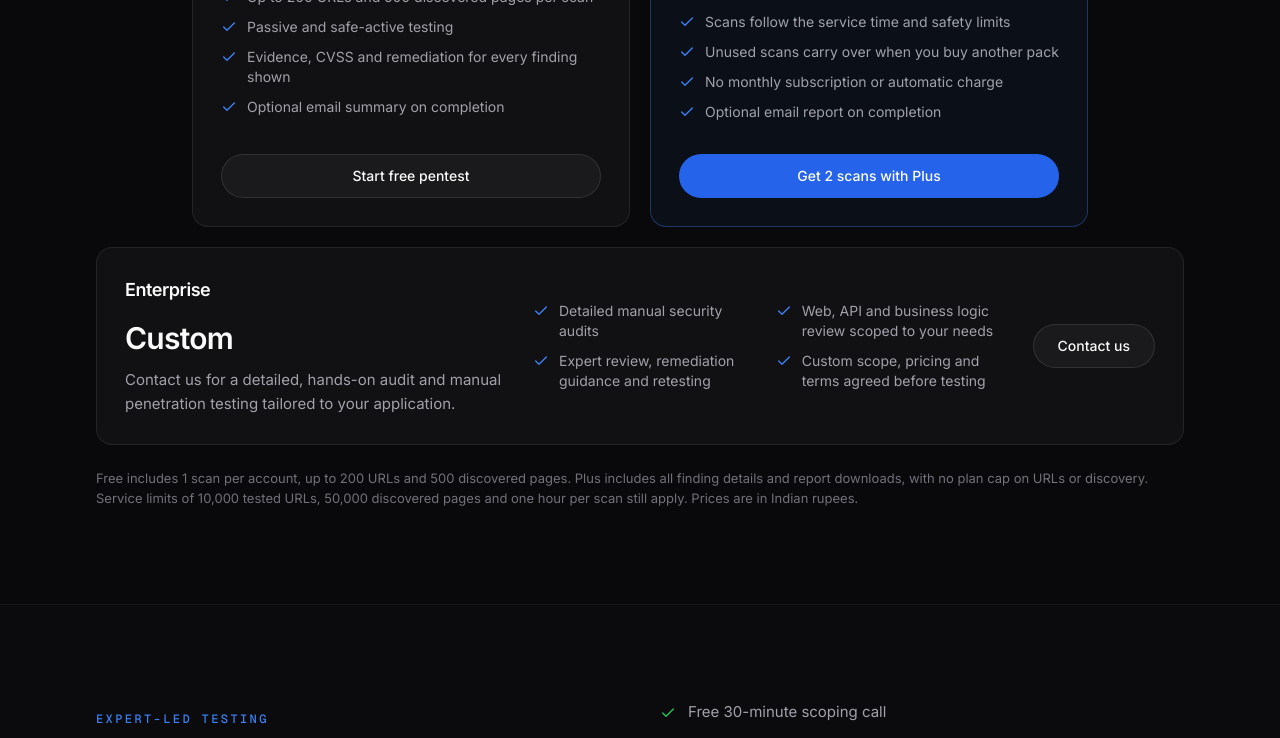
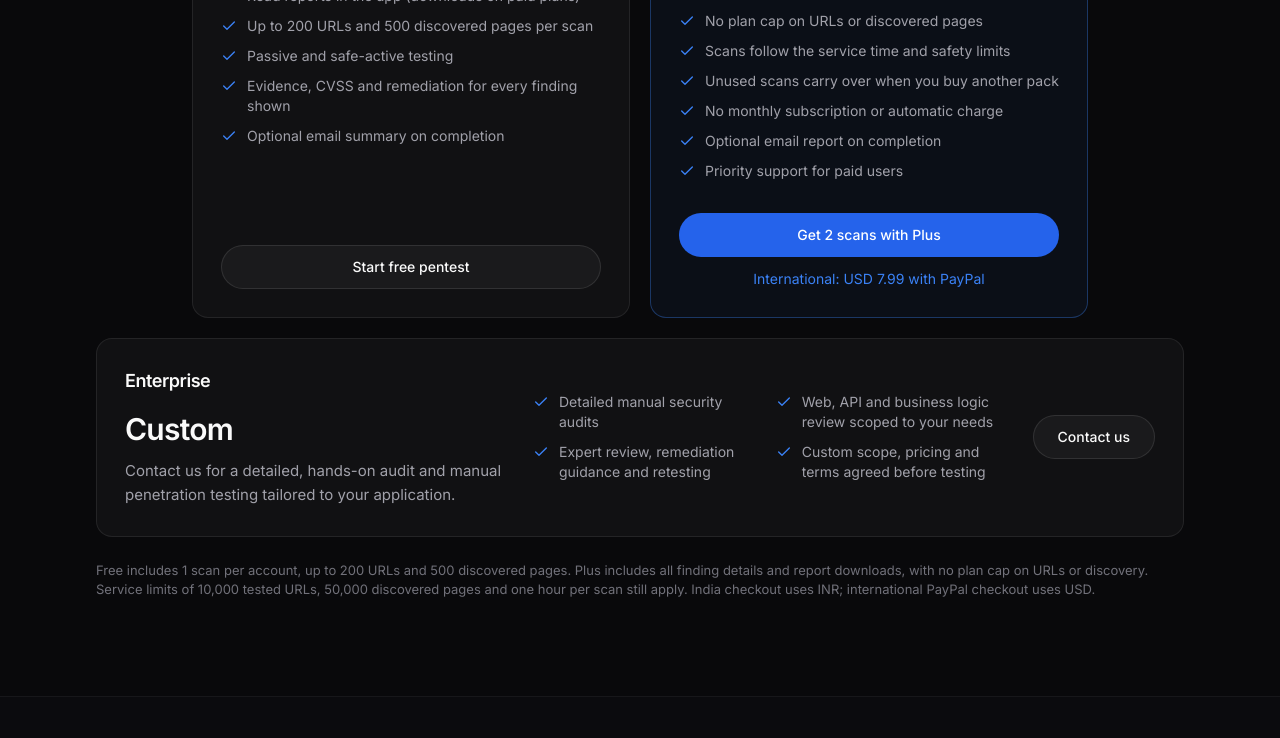
Before and after one commit to 4ryanwaliaa/BugSnaps, a Next.js app: page /pricing in a window 1280 px wide. Shown: the part 1029-1767 px from the top of the page. Built offline with nearby package versions, Linux system fonts and the light colour scheme; no server answers.

Commit message:
Show international PayPal pricing and paid priority support

```diff
--- a/app/pricing/page.tsx
+++ b/app/pricing/page.tsx
@@ -9,7 +9,7 @@ import { pageMetadata } from "@/lib/site";
 export const metadata: Metadata = pageMetadata({
   title: "Pricing - MyPentest Plans and Manual Pentesting",
   description:
-    "Try MyPentest once for free. Plus costs ₹499 for 2 detailed scans with no expiry, full reports and no plan URL or discovery cap. Contact us for Enterprise manual audits.",
+    "Try MyPentest once for free. Plus costs ₹499 in India or US$7.99 internationally for 2 deep scans with no expiry, full reports and priority support. Contact us for Enterprise manual audits.",
   path: "/pricing",
 });
 
@@ -22,7 +22,7 @@ export default async function PricingPage() {
         crumbs={[{ name: "Pricing", path: "/pricing" }]}
         eyebrow="Pricing"
         title="Start free. Pay when you need more."
-        lead={`${LAUNCH_OFFER.detail} Plus is ₹499 for 2 detailed scans that never expire. Buy another pack anytime through Razorpay.`}
+        lead={`${LAUNCH_OFFER.detail} Plus is ₹499 in India through Razorpay or US$7.99 internationally through PayPal. Both include 2 deep scans with no expiry and priority support for paid users.`}
       />
 
       <Section labelledBy="plans-title">
@@ -33,7 +33,7 @@ export default async function PricingPage() {
         <p className="mt-6 text-[13px] text-muted-2">
           Free includes 1 scan per account, up to 200 URLs and 500 discovered pages. Plus includes all finding details
           and report downloads, with no plan cap on URLs or discovery. Service limits of 10,000 tested URLs, 50,000
-          discovered pages and one hour per scan still apply. Prices are in Indian rupees.
+          discovered pages and one hour per scan still apply. India checkout uses INR; international PayPal checkout uses USD.
         </p>
       </Section>
 
--- a/components/mypentest/app/billing.tsx
+++ b/components/mypentest/app/billing.tsx
@@ -113,11 +113,12 @@ export function Billing({ plans }: { plans: Plan[] }) {
   activeUid.current = uid;
   const params = useSearchParams();
   const picked = params.get("plan");
+  const requestedProvider = params.get("payment") === "paypal" ? "paypal" : null;
   const [state, setState] = useState<BillingState | null>(null);
   const [loadError, setLoadError] = useState<ApiError | null>(null);
   const [busy, setBusy] = useState<string | null>(null);
   const [status, setStatus] = useState<Status>(null);
-  const [selectedProvider, setSelectedProvider] = useState<"razorpay" | "paypal" | null>(null);
+  const [selectedProvider, setSelectedProvider] = useState<"razorpay" | "paypal" | null>(requestedProvider);
   const [pendingPayPal, setPendingPayPal] = useState<PendingPayPal | null>(null);
 
   const load = useCallback(async () => {
@@ -205,7 +206,7 @@ export function Billing({ plans }: { plans: Plan[] }) {
     setBusy(null);
     setStatus(null);
     setPendingPayPal(null);
-    setSelectedProvider(null);
+    setSelectedProvider(requestedProvider);
     if (!uid) return;
     load();
     // A payment left unconfirmed by a reload or a sleeping engine.
@@ -214,7 +215,7 @@ export function Billing({ plans }: { plans: Plan[] }) {
     const pendingInternational = readPendingPayPal(uid);
     if (pendingInternational) void confirmPayPal(pendingInternational);
     return () => { activeUid.current = null; };
-  }, [load, confirm, confirmPayPal, uid]);
+  }, [load, confirm, confirmPayPal, uid, requestedProvider]);
 
   function canStart(plan: Plan) {
     if (!uid || pendingPayPal || busy !== null) return false;
@@ -286,13 +287,17 @@ export function Billing({ plans }: { plans: Plan[] }) {
             {current
               ? subscription
                 ? subscription.scan_pack
-                  ? "Your Plus scans are available until used. Buy another pack to add 2 more."
+                  ? "Your Plus scans are available until used and include priority support. Buy another pack to add 2 more."
                   : `You're on ${current.title}${singles.some((p) => p.id === current.name) ? "" : ` (${subscription.cycle})`} until ${formatDay(subscription.expires_at)}.`
                 : `You're on the ${current.title} plan.`
               : "Choose how much MyPentest does for you."}
           </p>
         </div>
       </div>
+
+      {subscription && (current?.price ?? 0) > 0 && (
+        <a href="/contact?topic=priority-support" className="mt-4 inline-flex text-sm text-accent hover:underline">Contact priority support</a>
+      )}
 
       {offer && (
         <div className="mt-6 flex flex-wrap items-center justify-between gap-3 rounded-xl border border-critical/30 bg-critical/[0.06] px-4 py-3.5">
--- a/components/mypentest/plan-cards.tsx
+++ b/components/mypentest/plan-cards.tsx
@@ -7,6 +7,7 @@ import { motion, useReducedMotion } from "framer-motion";
 import { routes } from "@/lib/mypentest";
 import {
   type Plan,
+  INTERNATIONAL_PLUS_USD_CENTS,
   discountedPrice,
   formatPrice,
   isSingleScan,
@@ -220,12 +221,16 @@ export function PricingPlans({ plans }: { plans: Plan[] }) {
                     </a>
                   </div>
                 ) : (
-                  <a
-                    href={routes.choosePlan(plan.id)}
-                    className={plan.highlight ? primary : secondary}
-                  >
-                    {plan.scanPack ? `Get ${plan.scans} scans with ${plan.title}` : isSingleScan(plan) ? `Buy one ${plan.title} scan` : `Choose ${plan.title}`}
-                  </a>
+                  <div className="space-y-3">
+                    <a href={routes.choosePlan(plan.id)} className={plan.highlight ? primary : secondary}>
+                      {plan.scanPack ? `Get ${plan.scans} scans with ${plan.title}` : isSingleScan(plan) ? `Buy one ${plan.title} scan` : `Choose ${plan.title}`}
+                    </a>
+                    {plan.id === "plus" && (
+                      <a href={`${routes.choosePlan(plan.id)}&payment=paypal`} className="block text-center text-sm text-accent hover:underline">
+                        International: {formatPrice(INTERNATIONAL_PLUS_USD_CENTS, "USD")} with PayPal
+                      </a>
+                    )}
+                  </div>
                 )}
               </PlanCard>
             </li>
--- a/components/sections/contact.tsx
+++ b/components/sections/contact.tsx
@@ -24,6 +24,7 @@ const TOPICS: { value: string; label: string }[] = [
   { value: "enterprise", label: "Manual pentest alongside MyPentest - book a consultation" },
   { value: "mypentest-billing", label: "MyPentest plans and billing" },
   { value: "mypentest-support", label: "MyPentest support" },
+  { value: "priority-support", label: "MyPentest priority support (paid users)" },
   { value: "other", label: "Something else" },
 ];
 
@@ -102,6 +103,9 @@ export function ContactForm() {
             <h2 className="text-lg font-semibold tracking-tight">Send us a message</h2>
             {/* Honeypot - invisible to humans; bots that tick it are dropped. */}
             <input type="checkbox" name="botcheck" tabIndex={-1} autoComplete="off" aria-hidden="true" className="hidden" />
+            {topic === "priority-support" && (
+              <p className="text-sm text-muted">Use the email linked to your paid MyPentest account. We verify paid status when handling priority requests.</p>
+            )}
             <div className="grid gap-5 sm:grid-cols-2">
               <div>
                 <label htmlFor="name" className="mb-2 block text-sm font-medium">Name</label>
--- a/lib/plans.ts
+++ b/lib/plans.ts
@@ -23,6 +23,9 @@ import { SEVERITIES } from "@/lib/mypentest/types";
 export type ExportFormat = "json" | "md" | "html" | "sarif" | "pdf";
 export const EXPORT_FORMATS: ExportFormat[] = ["json", "md", "html", "sarif", "pdf"];
 export type Cycle = "monthly" | "yearly";
+
+/** Public list price; the backend owns the amount charged. */
+export const INTERNATIONAL_PLUS_USD_CENTS = 799;
 
 export interface Plan {
   id: string;
@@ -165,7 +168,8 @@ export const FALLBACK_PLANS: Plan[] = [
     "perks": [
       "Unused scans carry over when you buy another pack",
       "No monthly subscription or automatic charge",
-      "Optional email report on completion"
+      "Optional email report on completion",
+      "Priority support for paid users"
     ],
     "yearlyPrice": 0,
     "exports": [
@@ -452,6 +456,7 @@ export function planFeatures(plan: Plan): string[] {
     ...(plan.scanPack ? ["Scans follow the service time and safety limits"] : []),
     ...(plan.manualTesting ? ["A custom manual penetration test by BugSnaps testers"] : []),
     ...plan.perks,
+    ...(plan.price > 0 && !plan.perks.some((perk) => /priority.*support/i.test(perk)) ? ["Priority support for paid users"] : []),
   ]));
 }
 
--- a/scripts/check-payments.cjs
+++ b/scripts/check-payments.cjs
@@ -69,7 +69,7 @@ function runner(component, props) {
   };
 }
 
-function fixture({ uid = "alice", providers = true, paypalEnabled = true, storage = new Map() } = {}) {
+function fixture({ uid = "alice", providers = true, paypalEnabled = true, payment = null, storage = new Map() } = {}) {
   const calls = [];
   let captureStatus = 200;
   let captureResponder = null;
@@ -78,7 +78,7 @@ function fixture({ uid = "alice", providers = true, paypalEnabled = true, storag
   const modules = {
     react,
     "react/jsx-runtime": { jsx, jsxs: jsx, Fragment: "fragment" },
-    "next/navigation": { useSearchParams: () => new URLSearchParams() },
+    "next/navigation": { useSearchParams: () => new URLSearchParams(payment ? { payment } : {}) },
     "lucide-react": { CreditCard: marker("icon"), Loader2: marker("loader") },
     "@/lib/firebase-auth": { firebaseConfig: { databaseURL: "https://fixture.invalid" }, idToken: async () => `test-${owner}` },
     "@/lib/mypentest": { routes: { api: "/mypentest/api", consultation: "/contact" } },
@@ -95,7 +95,7 @@ function fixture({ uid = "alice", providers = true, paypalEnabled = true, storag
     subscription: null, plans: [], offer: { percent: 25, expires_at: "2030-01-01", seconds_left: 100 },
     ...(providers ? { providers: {
       razorpay: { enabled: true, test_mode: false },
-      paypal: { enabled: paypalEnabled, test_mode: true, client_id: "public-fixture-client", currency: "USD", prices: { plus: 699 } },
+      paypal: { enabled: paypalEnabled, test_mode: true, client_id: "public-fixture-client", currency: "USD", prices: { plus: 799 } },
     } } : {}),
   };
   const sessionStorage = {
@@ -110,7 +110,7 @@ function fixture({ uid = "alice", providers = true, paypalEnabled = true, storag
       if (url.endsWith("capture-order") && captureResponder) return captureResponder();
       const status = url.endsWith("capture-order") ? captureStatus : 200;
       const data = url.endsWith("/billing") ? state
-        : url.endsWith("create-order") ? { order_id: "FIXTUREORDER12345", amount: 524, list_amount: 699, currency: "USD", plan: { name: "plus", title: "Plus" } }
+        : url.endsWith("create-order") ? { order_id: "FIXTUREORDER12345", amount: 599, list_amount: 799, currency: "USD", plan: { name: "plus", title: "Plus" } }
         : status === 200 ? { ok: true, subscription: { plan: "plus", title: "Plus", scan_pack: true, scan_credits: 2 } }
         : { error: "Confirmation is temporarily unavailable." };
       return { ok: status >= 200 && status < 300, status, json: async () => data };
@@ -159,10 +159,16 @@ async function main() {
   unavailable.view.render(); await flush(); unavailable.view.render();
   assert.equal(unavailable.button("International"), undefined, "disabled PayPal must be hidden");
 
+  const linked = fixture({ payment: "paypal" });
+  linked.view.render(); await flush(); linked.view.render();
+  assert.ok(linked.find("PayPalCheckout"), "international pricing link selects PayPal automatically");
+  assert.ok(linked.plans.planFeatures(linked.plans.FALLBACK_PLANS.find((plan) => plan.id === "plus")).includes("Priority support for paid users"));
+  assert.ok(!linked.plans.planFeatures(linked.plans.FALLBACK_PLANS.find((plan) => plan.id === "free")).includes("Priority support for paid users"));
+
   const success = fixture();
   const checkout = await success.startInternational();
   const usdCard = nodes(success.view.tree).find((node) => node.type.displayName === "PlanCard" && node.props.plan.id === "plus");
-  assert.equal(usdCard.props.plan.currency, "USD"); assert.equal(usdCard.props.plan.price, 699);
+  assert.equal(usdCard.props.plan.currency, "USD"); assert.equal(usdCard.props.plan.price, 799);
   const orderId = await checkout.createOrder();
   assert.deepEqual(success.calls.find((call) => call.url.endsWith("create-order")).body, { plan: "plus", cycle: "monthly" }, "browser cannot submit a price");
   await checkout.onApprove(orderId); success.view.render();
@@ -213,8 +219,8 @@ async function main() {
   assert.ok(switched.storage.has("mypentest:pending-paypal-payment:alice"), "the original owner can still recover after signing back in");
   assert.equal(switched.find("Notice"), undefined, "late payment results cannot appear to the new user");
 
-  assert.equal(success.plans.discountedPrice(699, 50, "USD"), 350, "USD rounds half cents up");
-  assert.equal(success.plans.discountedPrice(699, 25, "USD"), 524);
+  assert.equal(success.plans.discountedPrice(799, 50, "USD"), 400, "USD rounds half cents up");
+  assert.equal(success.plans.discountedPrice(799, 25, "USD"), 599);
   assert.equal(success.plans.discountedPrice(100, 80, "USD"), 100, "USD minimum matches the server");
   assert.equal(success.plans.discountedPrice(49900, 25, "INR"), 37400, "INR retains whole-rupee pricing");
 
```
